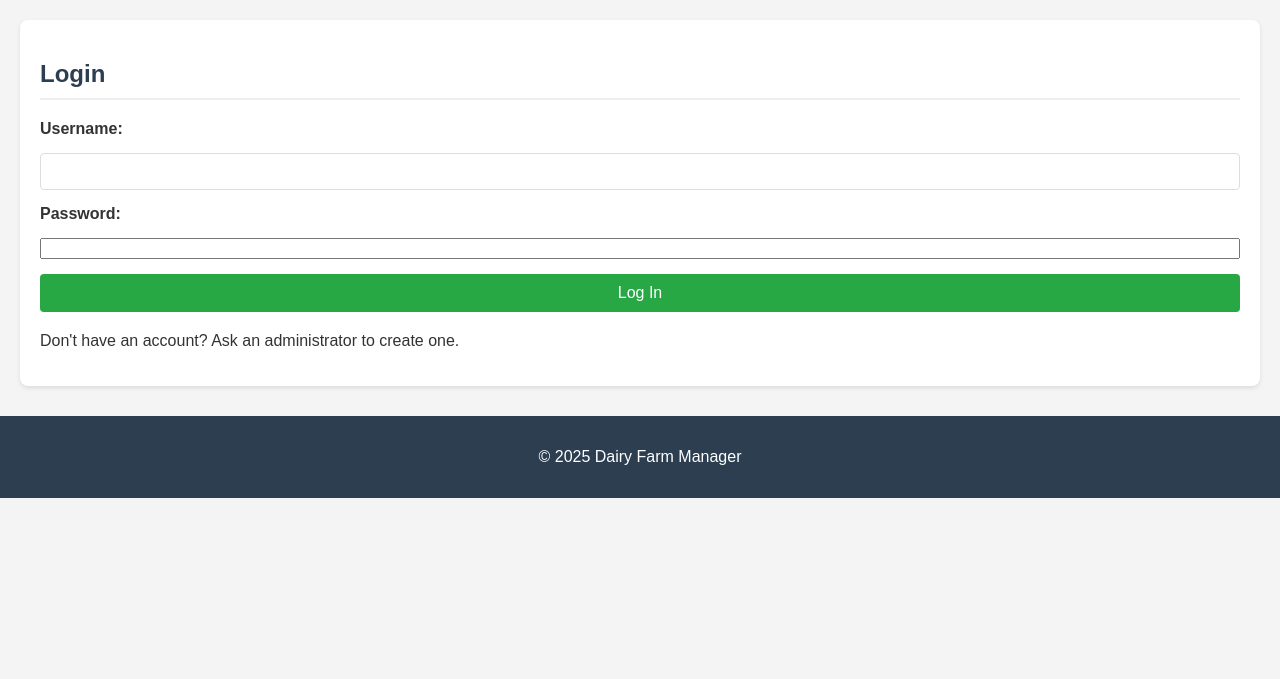
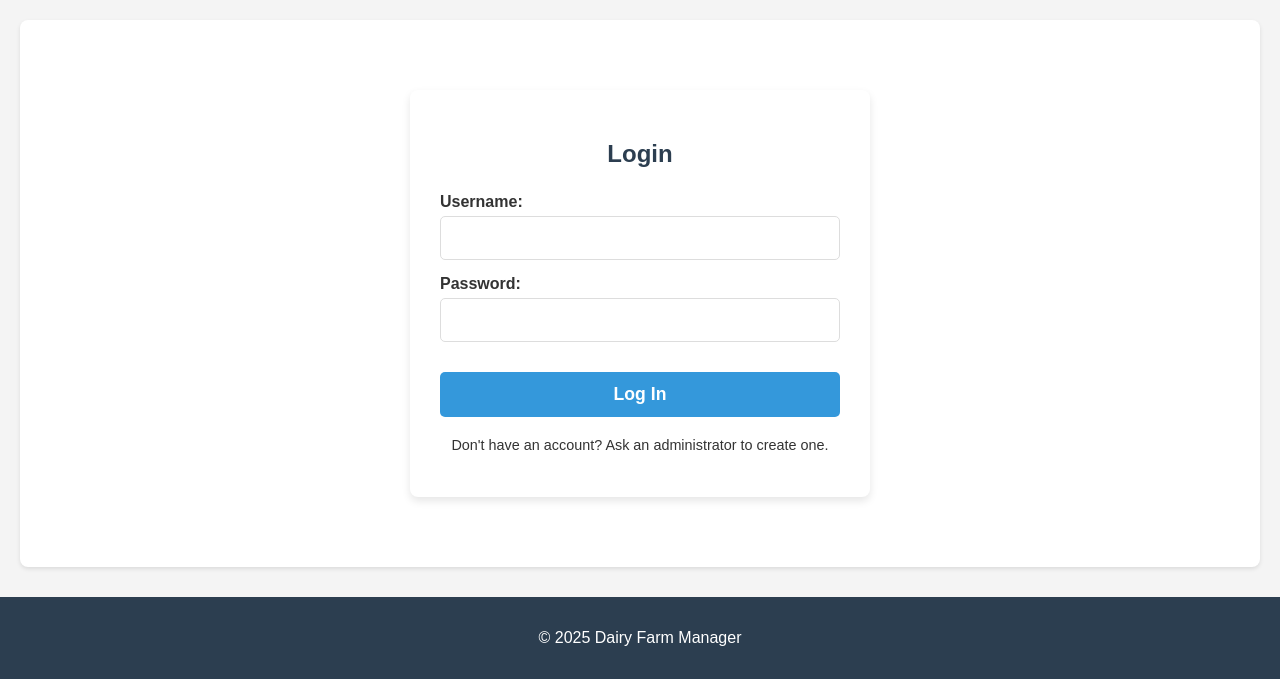
Before and after one commit to Amitath/Dairy-farm, a Flask app: a page that uses templates/base.html in a window 1280 px wide. Shown: the part 121-800 px from the top of the page. Run offline with Flask 3, Linux system fonts and the light colour scheme.

Commit message:
Update style.css

```diff
--- a/static/css/style.css
+++ b/static/css/style.css
@@ -231,3 +231,73 @@ footer {
     background-color: #2c3e50;
     color: white;
 }
+
+.auth-container {
+    max-width: 400px;
+    margin: 50px auto;
+    padding: 30px;
+    background-color: #fff;
+    border-radius: 8px;
+    box-shadow: 0 4px 8px rgba(0,0,0,0.1);
+    text-align: center;
+}
+
+.auth-container h2 {
+    margin-bottom: 25px;
+    color: #2c3e50;
+    border-bottom: none;
+    padding-bottom: 0;
+}
+
+.auth-container form {
+    display: flex;
+    flex-direction: column;
+    gap: 15px;
+}
+
+.auth-container label {
+    text-align: left;
+    font-weight: bold;
+    margin-bottom: -10px; /* Adjust spacing */
+}
+
+.auth-container input[type="text"],
+.auth-container input[type="password"] {
+    width: 100%;
+    padding: 12px;
+    border: 1px solid #ddd;
+    border-radius: 5px;
+    box-sizing: border-box;
+    font-size: 1rem;
+}
+
+.auth-container button[type="submit"] {
+    background-color: #3498db; /* A nice blue for login */
+    color: white;
+    padding: 12px 20px;
+    border: none;
+    border-radius: 5px;
+    cursor: pointer;
+    font-size: 1.1rem;
+    font-weight: bold;
+    transition: background-color 0.3s ease;
+    margin-top: 15px;
+}
+
+.auth-container button[type="submit"]:hover {
+    background-color: #2980b9;
+}
+
+.auth-container p {
+    margin-top: 20px;
+    font-size: 0.9em;
+}
+
+.auth-container p a {
+    color: #3498db;
+    text-decoration: none;
+}
+
+.auth-container p a:hover {
+    text-decoration: underline;
+}
```
